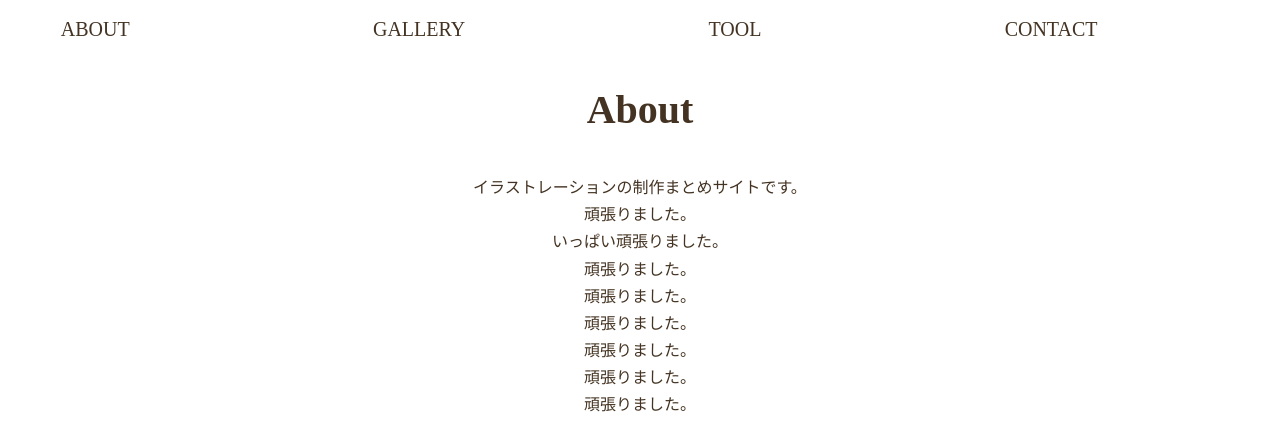
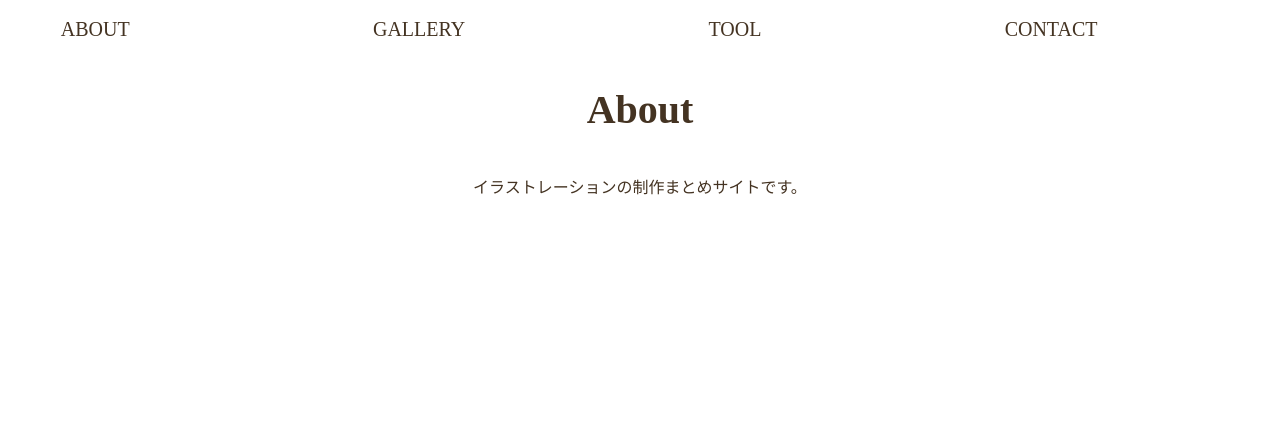
Before and after one commit to kyokoabe/illustration.github.io, a plain HTML site: page index.html in a window 1280 px wide. Shown: the part 344-790 px from the top of the page. Drawn offline with nearby package versions, Linux system fonts and the light colour scheme; some packages are replaced by stand-ins of ours.

Commit message:
Update index.html

```diff
--- a/index.html
+++ b/index.html
@@ -30,14 +30,14 @@
       <h1 class="about-title">About</h1>
       <div class="about-body">
           <p>イラストレーションの制作まとめサイトです。<br>
-          頑張りました。<br>
-        いっぱい頑張りました。<br>
-      頑張りました。<br>
-      頑張りました。<br>
-      頑張りました。<br>
-      頑張りました。<br>
-      頑張りました。<br>
-      頑張りました。<br>
+      <br>
+      <br>
+      <br>
+      <br>
+      <br>
+      <br>
+      <br>
+      <br>
     </p>
         </div>
     </section>
```
